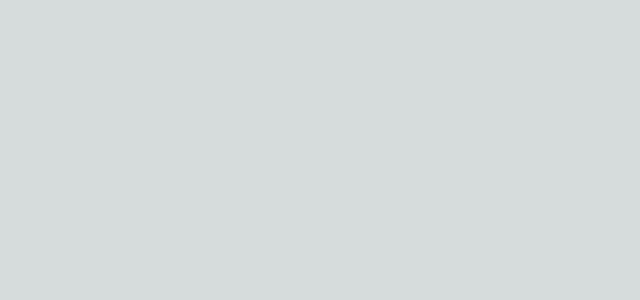
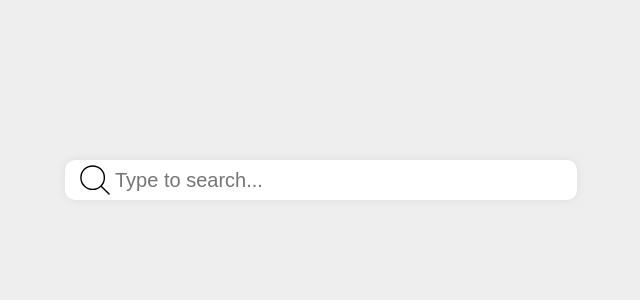
Before and after one commit to PamelaKaram/FE-Patient-Management-Software, a Next.js app: page /doctor in a window 1280 px wide. Shown: the top 300 px of the page, without its empty margins (319-959 px from the left). Built offline with nearby package versions, Linux system fonts and the light colour scheme.

Commit message:
Add search bar component to Doctor page

```diff
--- a/src/pages/doctor.js
+++ b/src/pages/doctor.js
@@ -1,6 +1,10 @@
+import Searchbar from '../Components/finalSearchBar';
+import React from 'react';
+
 export default function Doctor() {
   return (
-    <>
-    </>
+    <div>
+      <Searchbar />
+    </div>
   );
-};
+}
```
Also changed, not shown: src/pages/index.js (line endings or trailing spaces).
